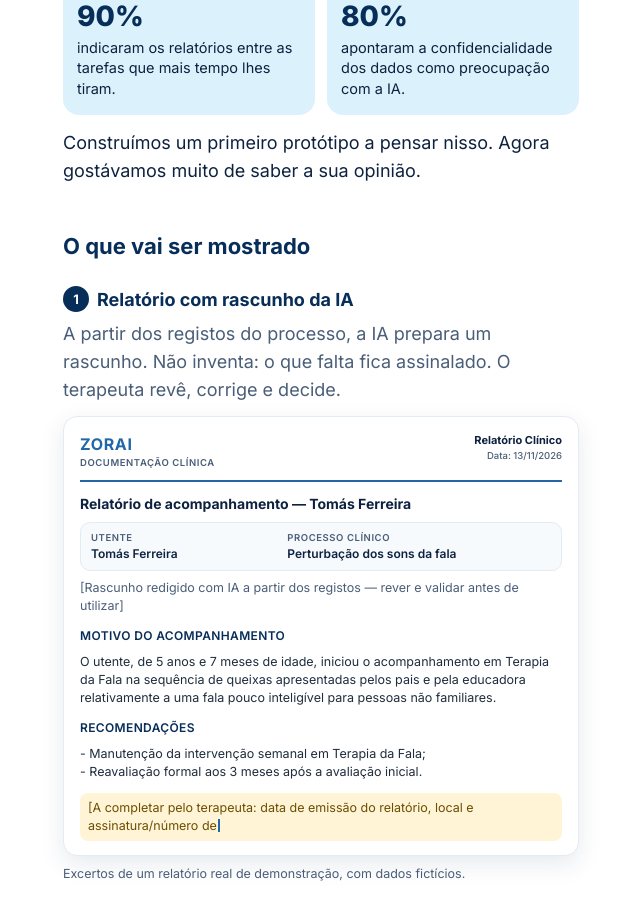
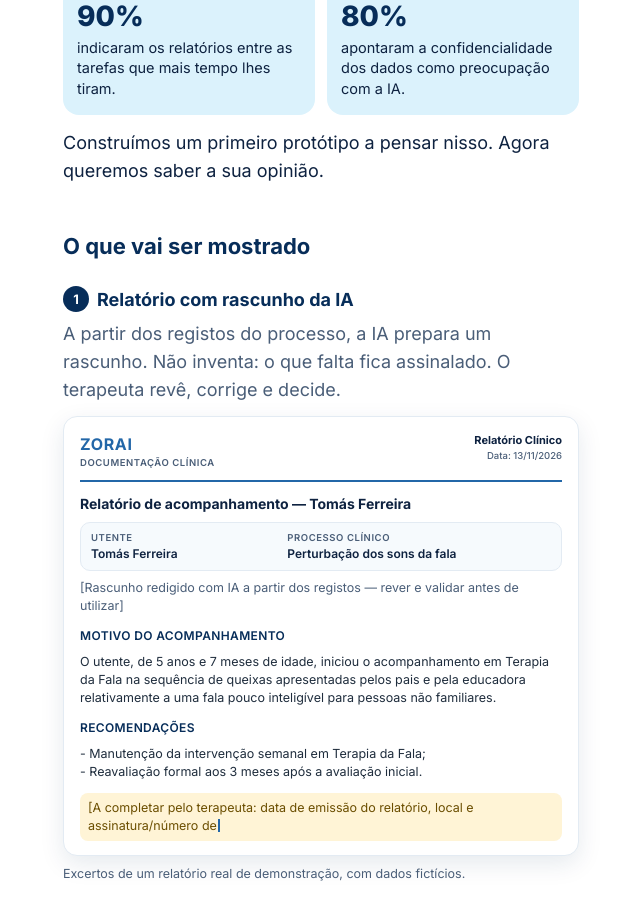
Before and after one commit to danielgm111/zorai-convite, a plain HTML site: page index.html in a window 1280 px wide. Shown: the part 920-1828 px from the top of the page, without its empty margins (319-959 px from the left). Drawn offline with Linux system fonts and the light colour scheme.

Commit message:
Add files via upload

```diff
--- a/index.html
+++ b/index.html
@@ -185,7 +185,7 @@
       <div class="stat"><b><span class="count" data-to="90">90</span>%</b><span>indicaram os relatórios entre as tarefas que mais tempo lhes tiram.</span></div>
       <div class="stat"><b><span class="count" data-to="80">80</span>%</b><span>apontaram a confidencialidade dos dados como preocupação com a IA.</span></div>
     </div>
-    <p>Construímos um primeiro protótipo a pensar nisso. Agora gostávamos muito de saber a sua opinião.</p>
+    <p>Construímos um primeiro protótipo a pensar nisso. Agora queremos saber a sua opinião.</p>
   </section>
 
   <section>
```
